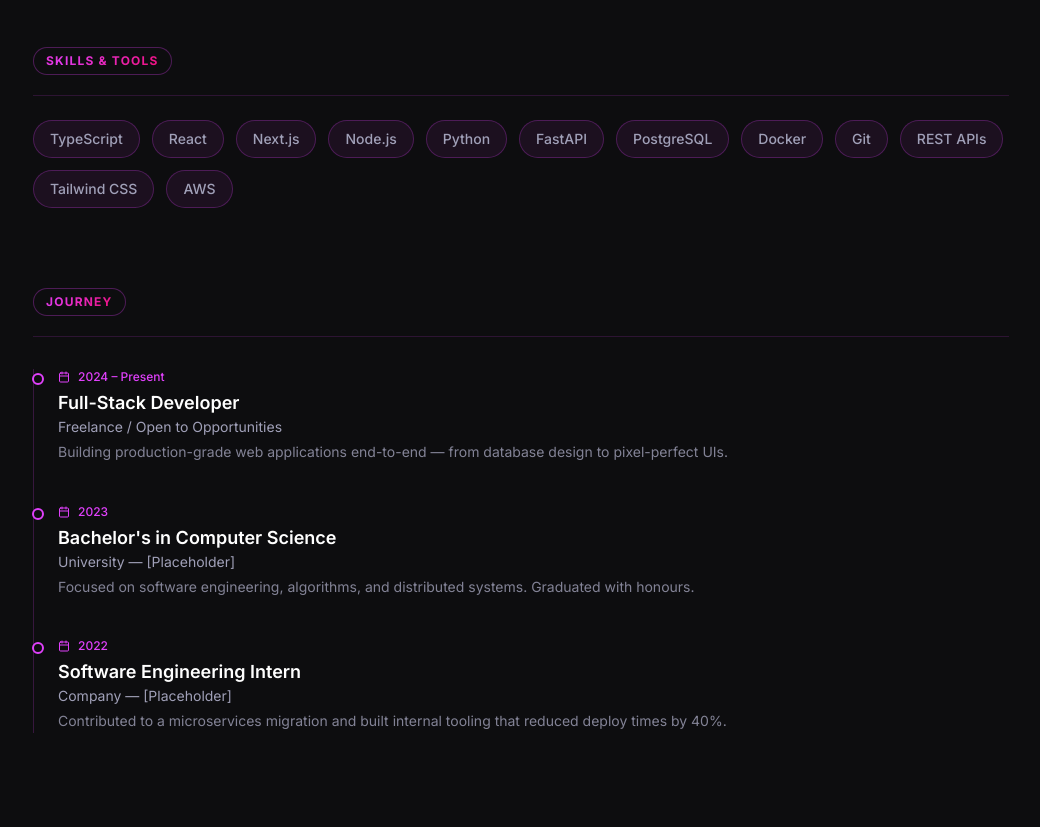
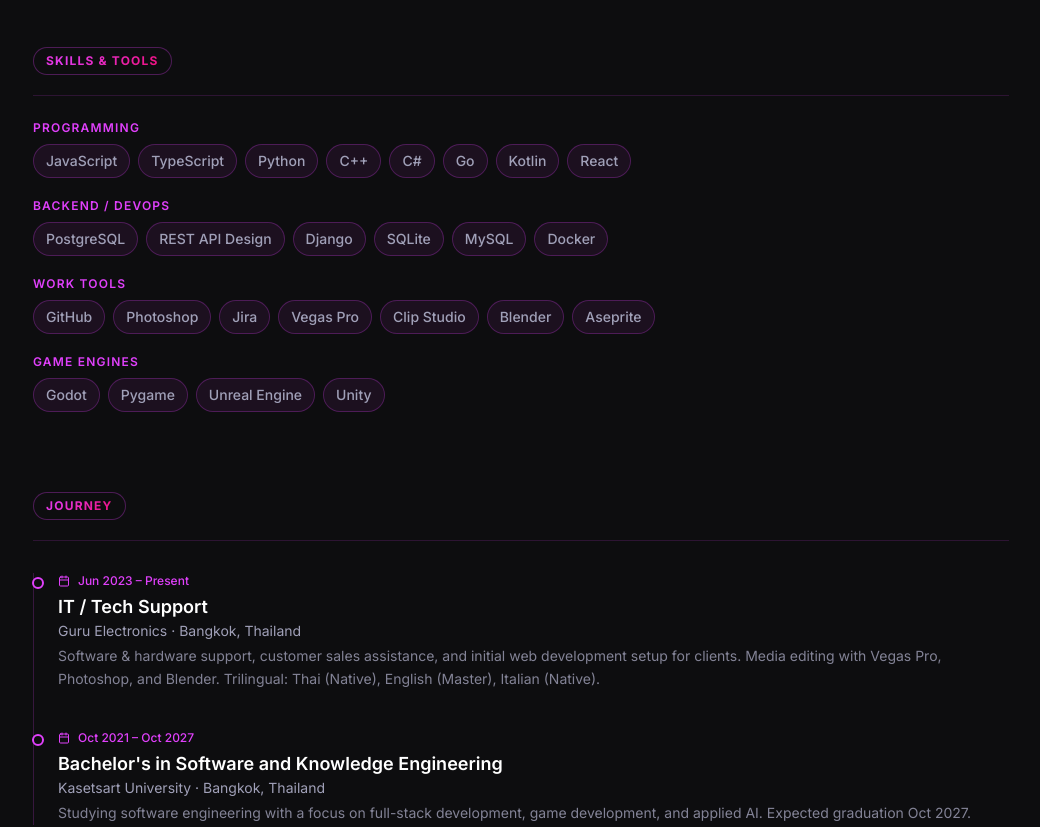
Before and after one commit to RiccardoMarioBonato/Experiences, a Next.js app in the folder frontend/: page /about in a window 1280 px wide. Shown: the part 1040-1867 px from the top of the page, without its empty margins (119-1159 px from the left). Built offline with nearby package versions, Linux system fonts and the light colour scheme.

Commit message:
fixed: pathing

```diff
--- a/frontend/app/about/page.tsx
+++ b/frontend/app/about/page.tsx
@@ -2,38 +2,44 @@
 
 import Image from "next/image";
 import Link from "next/link";
-import { Github, Linkedin, Mail, MapPin, Calendar, Code2, Briefcase } from "lucide-react";
+import { Github, Linkedin, Mail, MapPin, Calendar, Code2, Briefcase, Video } from "lucide-react";
 import content from "@/content.json";
 
 const { site } = content;
 
-const skills = [
-  "TypeScript", "React", "Next.js", "Node.js",
-  "Python", "FastAPI", "PostgreSQL", "Docker",
-  "Git", "REST APIs", "Tailwind CSS", "AWS",
+const skillGroups = [
+  {
+    label: "Programming",
+    skills: ["JavaScript", "TypeScript", "Python", "C++", "C#", "Go", "Kotlin", "React"],
+  },
+  {
+    label: "Backend / DevOps",
+    skills: ["PostgreSQL", "REST API Design", "Django", "SQLite", "MySQL", "Docker"],
+  },
+  {
+    label: "Work Tools",
+    skills: ["GitHub", "Photoshop", "Jira", "Vegas Pro", "Clip Studio", "Blender", "Aseprite"],
+  },
+  {
+    label: "Game Engines",
+    skills: ["Godot", "Pygame", "Unreal Engine", "Unity"],
+  },
 ];
 
 const timeline = [
   {
-    year: "2024 – Present",
-    title: "Full-Stack Developer",
-    place: "Freelance / Open to Opportunities",
+    year: "Jun 2023 – Present",
+    title: "IT / Tech Support",
+    place: "Guru Electronics · Bangkok, Thailand",
     description:
-      "Building production-grade web applications end-to-end — from database design to pixel-perfect UIs.",
+      "Software & hardware support, customer sales assistance, and initial web development setup for clients. Media editing with Vegas Pro, Photoshop, and Blender. Trilingual: Thai (Native), English (Master), Italian (Native).",
   },
   {
-    year: "2023",
-    title: "Bachelor's in Computer Science",
-    place: "University — [Placeholder]",
+    year: "Oct 2021 – Oct 2027",
+    title: "Bachelor's in Software and Knowledge Engineering",
+    place: "Kasetsart University · Bangkok, Thailand",
     description:
-      "Focused on software engineering, algorithms, and distributed systems. Graduated with honours.",
-  },
-  {
-    year: "2022",
-    title: "Software Engineering Intern",
-    place: "Company — [Placeholder]",
-    description:
-      "Contributed to a microservices migration and built internal tooling that reduced deploy times by 40%.",
+      "Studying software engineering with a focus on full-stack development, game development, and applied AI. Expected graduation Oct 2027.",
   },
 ];
 
@@ -255,11 +261,17 @@ export default function AboutPage() {
           <span className="section-chip">skills &amp; tools</span>
         </div>
 
-        <div className="flex flex-wrap gap-3">
-          {skills.map((skill) => (
+        <div className="space-y-5">
+          {skillGroups.map((group) => (
+            <div key={group.label}>
+              <p className="text-xs font-semibold uppercase tracking-widest mb-2" style={{ color: "#E040FB" }}>
+                {group.label}
+              </p>
+              <div className="flex flex-wrap gap-2">
+                {group.skills.map((skill) => (
                   <span
                     key={skill}
-              className="px-4 py-2 rounded-full text-sm font-medium transition-all duration-200 hover:scale-105 cursor-default"
+                    className="px-3 py-1.5 rounded-full text-sm font-medium transition-all duration-200 hover:scale-105 cursor-default"
                     style={{
                       background: "rgba(224, 64, 251, 0.07)",
                       border: "1px solid rgba(224, 64, 251, 0.25)",
@@ -268,6 +280,9 @@ export default function AboutPage() {
                   >
                     {skill}
                   </span>
+                ))}
+              </div>
+            </div>
           ))}
         </div>
       </section>
@@ -317,6 +332,9 @@ export default function AboutPage() {
           <a href={`mailto:${site.email}`} className="btn-primary flex items-center gap-2">
             <Mail size={16} /> Get in Touch
           </a>
+          <Link href="/videos" className="btn-ghost flex items-center gap-2">
+            <Video size={15} /> Watch My Work
+          </Link>
           <Link href="/" className="btn-ghost">
             View Resume →
           </Link>
--- a/frontend/app/auth/callback/page.tsx
+++ b/frontend/app/auth/callback/page.tsx
@@ -29,7 +29,7 @@ function CallbackInner() {
 
     // Small delay to ensure cookies are written before navigation
     setTimeout(() => {
-      router.replace(role === "admin" ? "/admin" : "/recruiter");
+      router.replace("/");
     }, 100);
   }, [params, router]);
 
--- a/frontend/app/login/page.tsx
+++ b/frontend/app/login/page.tsx
@@ -31,9 +31,7 @@ export default function LoginPage() {
       const { access_token, role, full_name } = res.data;
       saveAuth(access_token, role, full_name);
 
-      if (role === "admin") router.push("/admin");
-      else if (role === "recruiter") router.push("/recruiter");
-      else router.push("/");
+      router.push("/");
     } catch {
       setError(content.login.errorMessages.invalidCredentials);
     } finally {
--- /dev/null
+++ b/frontend/app/videos/page.tsx
@@ -0,0 +1,201 @@
+"use client";
+
+import Link from "next/link";
+import { ExternalLink, Play } from "lucide-react";
+
+const projects = [
+  {
+    title: "Fruits Anomaly Detector",
+    subtitle: "Cira-core · AI / Computer Vision",
+    description:
+      "An AI deep-trained to detect bruises and anomalies on fruits moving along a conveyor belt. Designed for farms and factories to maximise separation speed without manual labour.",
+    date: "Feb 2022",
+    tech: ["Python", "Deep Learning", "Computer Vision", "Cira-core"],
+    embedId: "qsnYS9TW0rA",
+    watchUrl: "https://www.youtube.com/watch?v=qsnYS9TW0rA",
+    accent: "#E040FB",
+  },
+  {
+    title: "Sleep Efficiency Prediction",
+    subtitle: "Streamlit · Full-Stack Web App",
+    description:
+      "A full-stack web application and API that predicts sleep efficiency and surfaces users' sleep data. Combines sensor inputs like temperature, humidity, and heartbeat for real-time analysis.",
+    date: "Apr 2025",
+    tech: ["Python", "Streamlit", "REST API", "Data Science"],
+    embedId: "h2TsERTA184",
+    embedStart: 303,
+    watchUrl: "https://www.youtube.com/watch?v=h2TsERTA184&t=303s",
+    accent: "#F50057",
+  },
+  {
+    title: "Tactical Hero Battle Game",
+    subtitle: "Python · 2D Strategy Game",
+    description:
+      "A 2D side-scrolling tactical strategy game combining tower-defense mechanics inspired by Line Ranger and Battle Cats. Built from scratch in Python using OOP principles.",
+    date: "May 2025",
+    tech: ["Python", "Pygame", "OOP", "Game Design"],
+    embedId: "_GoVpilOQjs",
+    embedStart: 213,
+    watchUrl: "https://www.youtube.com/watch?v=_GoVpilOQjs&t=213s",
+    accent: "#E040FB",
+  },
+  {
+    title: "UniPlus",
+    subtitle: "Django · University Event Platform",
+    description:
+      "A comprehensive university event management platform built with Django and Next.js. Enables event discovery, registration, and provides organisers with QR-code attendance tracking.",
+    date: "Dec 2025",
+    tech: ["Django", "Next.js", "PostgreSQL", "QR Codes"],
+    embedId: "Omv3rXfd7RY",
+    watchUrl: "https://www.youtube.com/watch?v=Omv3rXfd7RY",
+    accent: "#F50057",
+  },
+  {
+    title: "Mole Diver",
+    subtitle: "Kotlin · Mobile Game",
+    description:
+      "A mobile game developed as part of a university course project, built natively in Kotlin for Android. Features original game mechanics and full end-to-end mobile development.",
+    date: "Apr 2026",
+    tech: ["Kotlin", "Android", "Mobile", "Game Dev"],
+    embedId: "YeRQQ-hIEOQ",
+    embedStart: 281,
+    watchUrl: "https://www.youtube.com/watch?v=YeRQQ-hIEOQ&t=281s",
+    accent: "#E040FB",
+  },
+];
+
+export default function VideosPage() {
+  return (
+    <div className="min-h-screen bg-[#0D0D0F] text-white overflow-x-hidden">
+
+      {/* ── HEADER ─────────────────────────────────────── */}
+      <section className="relative px-6 pt-16 pb-10 overflow-hidden">
+        <div className="absolute inset-0 pointer-events-none">
+          <div
+            className="absolute top-0 left-1/3 w-[500px] h-[250px] rounded-full blur-3xl"
+            style={{ background: "rgba(224, 64, 251, 0.07)" }}
+          />
+          <div
+            className="absolute bottom-0 right-1/4 w-[300px] h-[150px] rounded-full blur-3xl"
+            style={{ background: "rgba(245, 0, 87, 0.05)" }}
+          />
+        </div>
+
+        <div className="relative max-w-5xl mx-auto">
+          <span
+            className="inline-flex items-center gap-2 px-4 py-1.5 rounded-full text-sm font-medium mb-5"
+            style={{
+              background: "rgba(224, 64, 251, 0.1)",
+              border: "1px solid rgba(224, 64, 251, 0.3)",
+              color: "#E040FB",
+            }}
+          >
+            <Play size={13} fill="#E040FB" /> Project Demos
+          </span>
+
+          <h1 className="text-4xl sm:text-5xl font-black tracking-tight mb-3">
+            Work in{" "}
+            <span
+              className="text-transparent bg-clip-text"
+              style={{ backgroundImage: "linear-gradient(135deg, #E040FB, #F50057)" }}
+            >
+              Motion
+            </span>
+          </h1>
+          <p className="text-[#A0A0B8] text-lg max-w-xl">
+            Video demos of my projects — from AI tools to games and full-stack platforms.
+          </p>
+        </div>
+      </section>
+
+      {/* ── VIDEO GRID ─────────────────────────────────── */}
+      <section className="max-w-5xl mx-auto px-6 pb-24 space-y-16">
+        {projects.map((project, i) => (
+          <div
+            key={project.embedId}
+            className={`flex flex-col ${
+              i % 2 === 0 ? "md:flex-row" : "md:flex-row-reverse"
+            } gap-8 items-start`}
+          >
+            {/* Embed */}
+            <div className="w-full md:w-[58%] flex-shrink-0">
+              <div
+                className="relative rounded-2xl overflow-hidden"
+                style={{
+                  aspectRatio: "16/9",
+                  border: `1px solid rgba(${project.accent === "#E040FB" ? "224,64,251" : "245,0,87"}, 0.25)`,
+                  boxShadow: `0 0 40px rgba(${project.accent === "#E040FB" ? "224,64,251" : "245,0,87"}, 0.08)`,
+                }}
+              >
+                <iframe
+                  src={`https://www.youtube.com/embed/${project.embedId}${
+                    project.embedStart ? `?start=${project.embedStart}` : ""
+                  }`}
+                  title={project.title}
+                  allow="accelerometer; autoplay; clipboard-write; encrypted-media; gyroscope; picture-in-picture"
+                  allowFullScreen
+                  className="absolute inset-0 w-full h-full"
+                />
+              </div>
+            </div>
+
+            {/* Info */}
+            <div className="flex flex-col justify-center gap-3 md:w-[42%]">
+              <span
+                className="text-xs font-medium"
+                style={{ color: project.accent }}
+              >
+                {project.date}
+              </span>
+              <h2 className="text-2xl font-bold text-white leading-snug">{project.title}</h2>
+              <p
+                className="text-sm font-medium"
+                style={{ color: "rgba(160,160,184,0.7)" }}
+              >
+                {project.subtitle}
+              </p>
+              <p className="text-[#A0A0B8] text-sm leading-relaxed">{project.description}</p>
+
+              {/* Tech tags */}
+              <div className="flex flex-wrap gap-2 mt-1">
+                {project.tech.map((t) => (
+                  <span
+                    key={t}
+                    className="px-2.5 py-1 rounded-full text-xs"
+                    style={{
+                      background: "rgba(224, 64, 251, 0.07)",
+                      border: "1px solid rgba(224, 64, 251, 0.2)",
+                      color: "#A0A0B8",
+                    }}
+                  >
+                    {t}
+                  </span>
+                ))}
+              </div>
+
+              <a
+                href={project.watchUrl}
+                target="_blank"
+                rel="noopener noreferrer"
+                className="inline-flex items-center gap-2 text-sm mt-2 transition-colors"
+                style={{ color: project.accent }}
+              >
+                Watch on YouTube <ExternalLink size={13} />
+              </a>
+            </div>
+          </div>
+        ))}
+      </section>
+
+      {/* ── FOOTER CTA ─────────────────────────────────── */}
+      <div
+        className="max-w-5xl mx-auto px-6 pb-16 flex items-center justify-center gap-6 flex-wrap"
+        style={{ borderTop: "1px solid rgba(224, 64, 251, 0.15)", paddingTop: "3rem" }}
+      >
+        <Link href="/" className="btn-ghost">← Back to Resume</Link>
+        <Link href="/about" className="btn-primary flex items-center gap-2">About Me</Link>
+      </div>
+
+    </div>
+  );
+}
--- a/frontend/components/Navbar.tsx
+++ b/frontend/components/Navbar.tsx
@@ -73,6 +73,7 @@ export default function Navbar() {
         <div className="hidden md:flex items-center gap-6">
           {navLink("/", "Resume")}
           {navLink("/about", "About Me")}
+          {navLink("/videos", "Videos")}
 
           {isAuth ? (
             <>
@@ -133,6 +134,15 @@ export default function Navbar() {
           >
             About Me
           </Link>
+          <Link
+            href="/videos"
+            onClick={() => setIsOpen(false)}
+            className={`block text-sm font-medium transition-colors ${
+              pathname === "/videos" ? "text-[#F50057]" : "text-[#A0A0B8]"
+            }`}
+          >
+            Videos
+          </Link>
           {isAuth ? (
             <>
               {role === "admin" && (
--- a/frontend/content.json
+++ b/frontend/content.json
@@ -4,7 +4,7 @@
     "owner": "Riccardo M. Bonato",
     "tagline": "Full-Stack Developer",
     "description": "This isn't a PDF. It's a living resume — built from scratch, managed in real time.",
-    "email": "riccardo@email.com",
+    "email": "Rickst0702@Gmail.com",
     "github": "https://github.com/RiccardoMarioBonato",
     "linkedin": "https://www.linkedin.com/in/riccardo-m-bonato-65285a368/"
   },
```
Lines whose indentation alone changed are shown as unchanged.
